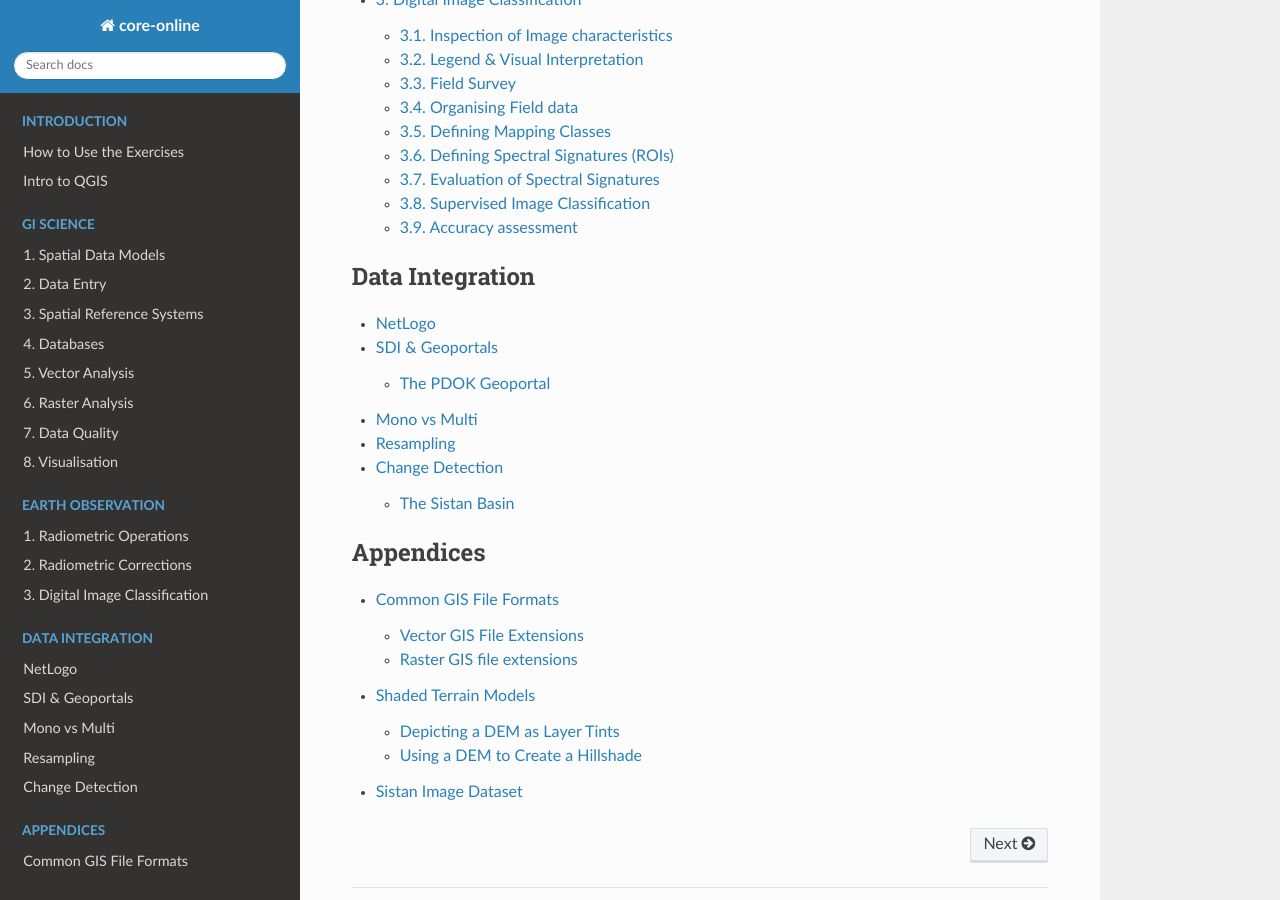
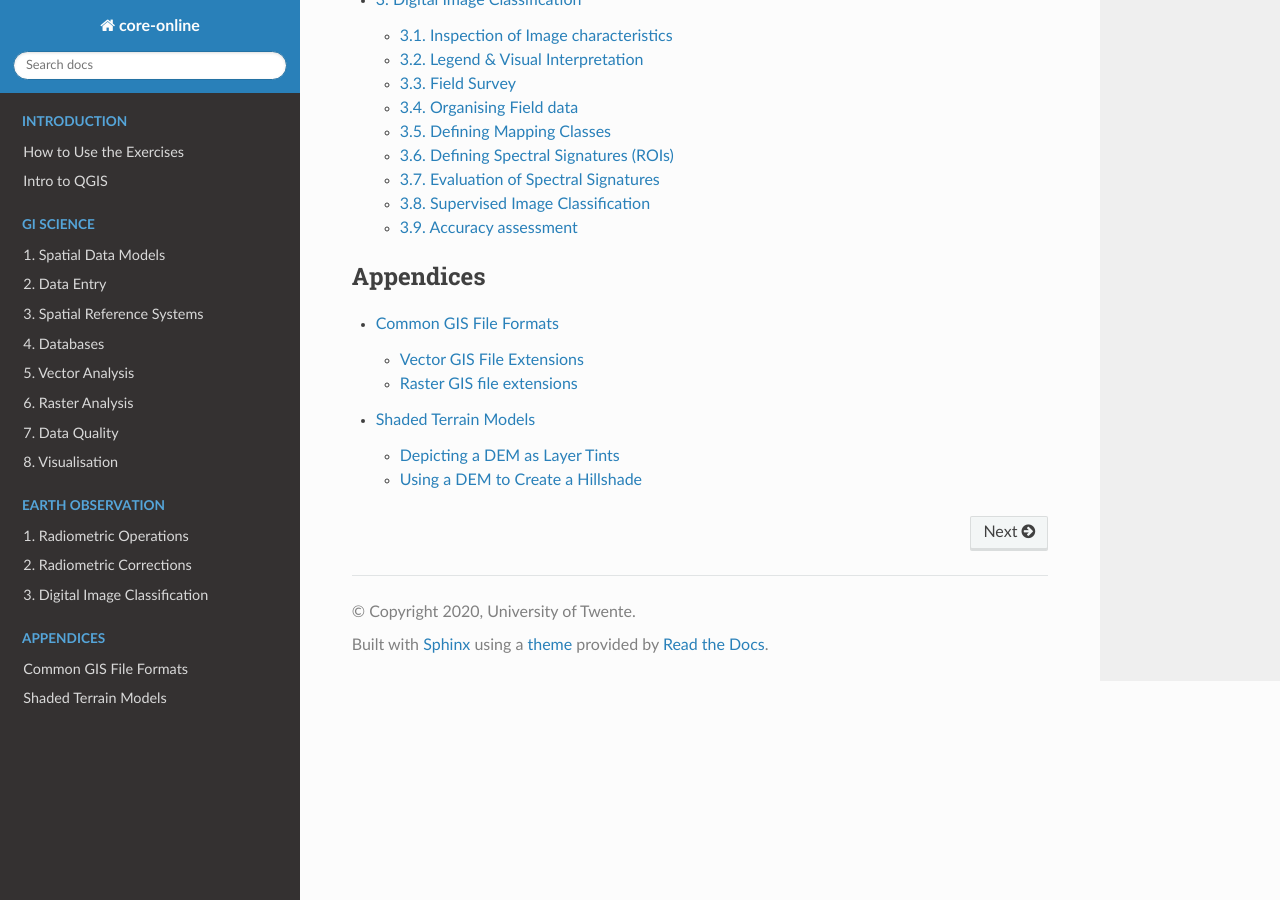
Before and after one commit to manuGil/online-core, a Sphinx documentation site: the page built from docs/source/index.rst, in a window 1280 px wide and 900 px high, scrolled down 1876 px. Built offline with Sphinx 7.4.7 and the Read the Docs theme 2.0.0, drawn with Linux system fonts in a browser that asks for light colours.

```diff
--- a/docs/source/index.rst
+++ b/docs/source/index.rst
@@ -41,11 +41,6 @@
    :maxdepth: 2
    :caption: Data Integration
 
-   netlogo
-   sdi
-   mono-vs-multi
-   resampling
-   change-detection
 
 .. toctree::
    :maxdepth: 2
@@ -53,7 +48,6 @@
 
    apendices/gis-formats
    apendices/shaded-terrain-models
-   apendices/sistan-image-dataset
 
 
 .. Indices and tables
```
